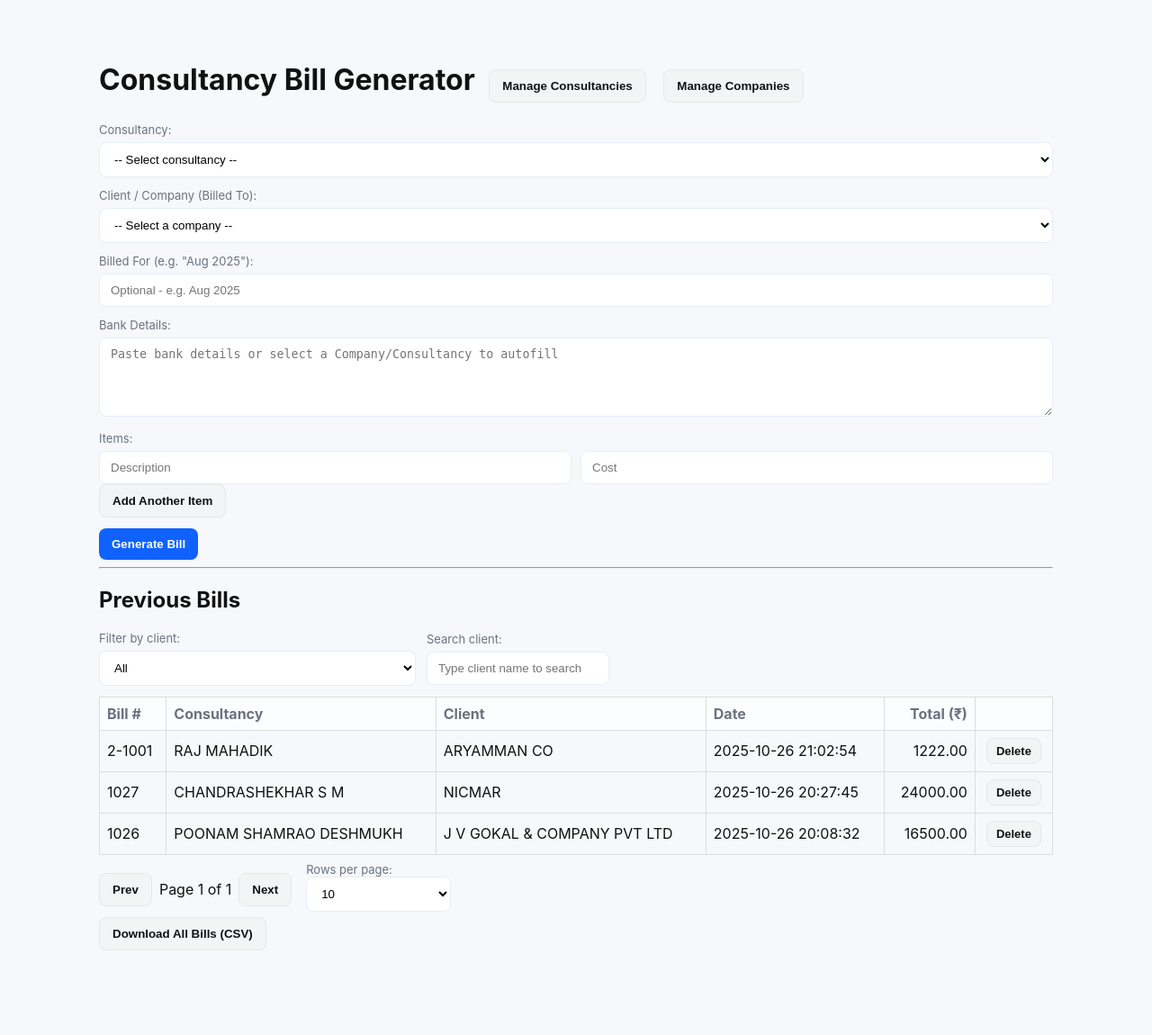
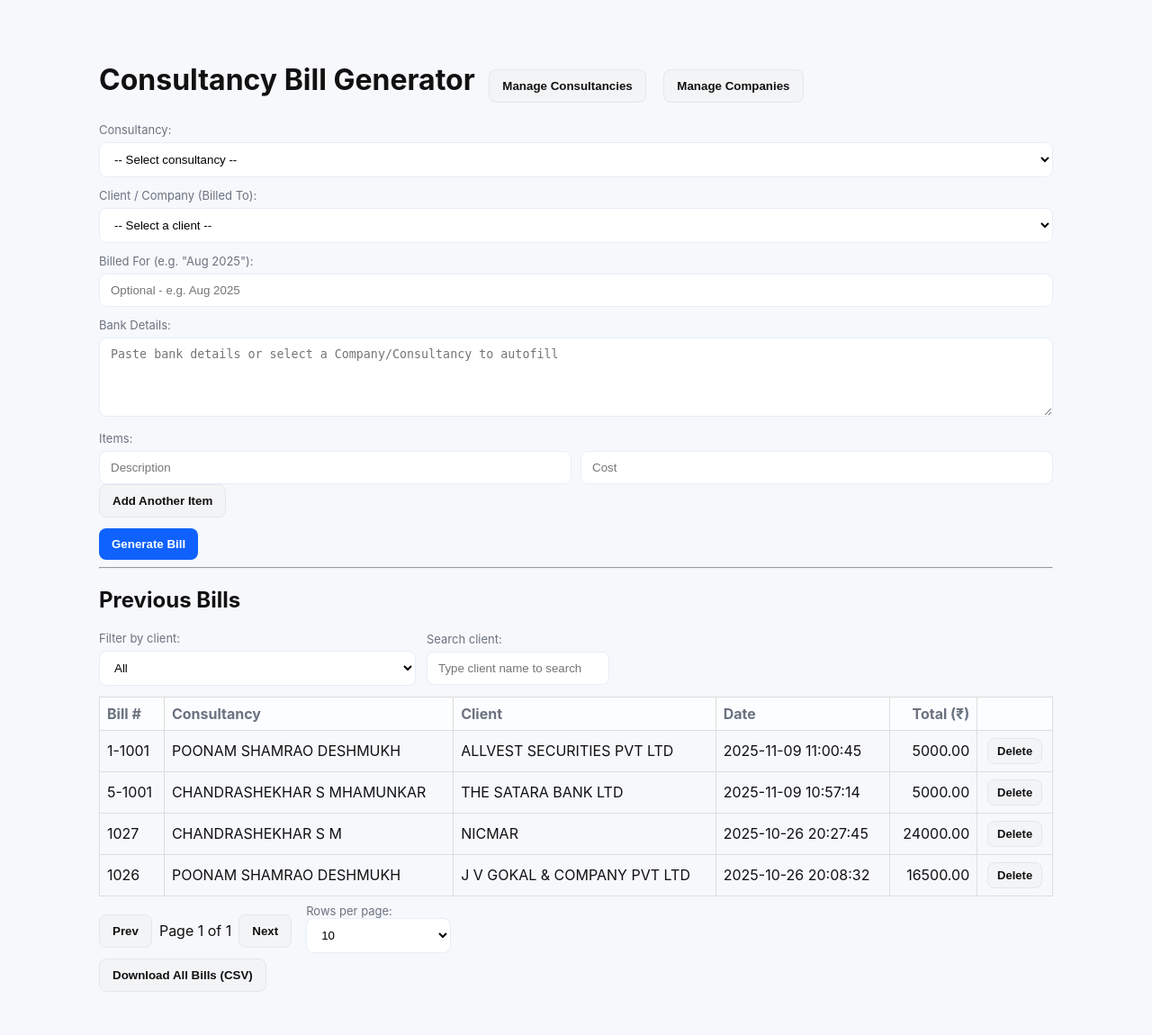
Before and after one commit to adipixel/bill-generator, a Flask app: page / in a window 1280 px wide. Shown: the whole page at 90% size. Before the commit the page ends 1056 px from the top, so only its background shows below. Run offline with Flask 2, Linux system fonts and the light colour scheme.

Commit message:
Updates from Chandu computer

```diff
--- a/app.py
+++ b/app.py
@@ -451,5 +451,45 @@ def edit_consultancy(consultancy_id):
             return render_template('consultancies_edit.html', consultancy=c)
     abort(404)
 
+@app.route('/companies/edit/<int:company_id>', methods=['GET', 'POST'])
+def edit_company(company_id):
+    if request.method == 'POST':
+        name = request.form.get('name','').strip()
+        consultancy_id = request.form.get('consultancy_id')
+        companies = load_companies()
+        updated = False
+        for c in companies:
+            if c.get('company_id') == company_id:
+                c['name'] = name
+                c['consultancy_id'] = consultancy_id
+                updated = True
+                break
+        if not updated:
+            abort(404)
+        rewrite_companies(companies)
+        return redirect(url_for('companies_view'))
+
+    # GET: render edit form
+    companies = load_companies()
+    consultancies = load_consultancies()
+    for c in companies:
+        if c.get('company_id') == company_id:
+            return render_template('companies_edit.html', company=c, consultancies=consultancies)
+    abort(404)
+
+def rewrite_companies(companies_list):
+    """Overwrite companies CSV with provided list."""
+    fieldnames = ['company_id', 'name', 'consultancy_id']
+    with open(COMPANIES_FILE, 'w', newline='') as f:
+        writer = csv.DictWriter(f, fieldnames=fieldnames)
+        writer.writeheader()
+        for c in companies_list:
+            writer.writerow({
+                'company_id': c.get('company_id') or '',
+                'name': c.get('name',''),
+                'consultancy_id': c.get('consultancy_id','')
+            })
+
+
 if __name__ == '__main__':
     app.run(debug=True)
--- a/bill_counters.csv
+++ b/bill_counters.csv
@@ -1,4 +1,5 @@
 consultancy_id,last_number
-1,1000
+1,1001
 2,1001
 3,1000
+5,1001
--- a/bills.csv
+++ b/bills.csv
@@ -7,8 +7,12 @@ INDIAN BANK
 DADAR BRANCH
 A/C NO.20019830341
 IFSC IDIB000D001"
-2-1001,RAJ MAHADIK,ARYAMMAN CO,2025-10-26 21:02:54,September 2025,PF:1222.0,1222.0,"RAJ PRASAD MAHADIK
-ICICI BANK
-A/C NO -003201038437
-IFSC ICIC0000032
-DADAR BRANCH"
+5-1001,CHANDRASHEKHAR S MHAMUNKAR,THE SATARA BANK LTD,2025-11-09 10:57:14,OCTOBER 2025,Provident Fund & ESIC Accounts Maintenance:5000.0,5000.0,"CENTRAL BANK OF INDIA
+KHODADAD CIRCLE DADAR EAST
+BANK A/C NO.3145055919
+IFSC CBIN0280615"
+1-1001,POONAM SHAMRAO DESHMUKH,ALLVEST SECURITIES PVT LTD,2025-11-09 11:00:45,OCTOBER 2025,Provident Fund Work & Accounts Maintenance:5000.0,5000.0,"POONAM S DESHMUKH
+UCO BANK
+WADALA BRANCH
+IFSC UCBA0000978
+ACCOUNT NO 09780110039250"
--- a/companies.csv
+++ b/companies.csv
@@ -1,12 +1,14 @@
-company_id,name,bank_details
-1,J V GOKAL & COMPANY PVT LTD
-2,J J GANDHI CHEMICLA PVT LTD
-3,C W C PLAYWOOD
-4,ARYAMMAN CO
-5,ALLVEST SECURITIES PVT LTD
-6,THE SATARA BANK LTD
-7,GANARAJ CO OP  CREDIT SOCIETY LTD
-8,J V GOKAL & COMPANY PVT LTD DUMPER UNIT
-9,DEVI EKVIR SCHOOL
-10,R B INDUSTRIES
-11,NICMAR
+company_id,name,consultancy_id
+1,J V GOKAL & COMPANY PVT LTD,1
+2,J J GANDHI CHEMICLA PVT LTD,4
+3,C W C PLAYWOOD,1
+4,ARYAMMAN CO,3
+5,ALLVEST SECURITIES PVT LTD,1
+6,THE SATARA BANK LTD,5
+7,GANARAJ CO OP  CREDIT SOCIETY LTD,1
+8,J V GOKAL & COMPANY PVT LTD DUMPER UNIT,2
+9,DEVI EKVIR SCHOOL,4
+10,R B INDUSTRIES,4
+11,NICMAR,3
+12,ARYAMMAN CO,1
+13,GANARAJ CO OP CREDIT SOCIETY LTD,4
--- a/consultancies.csv
+++ b/consultancies.csv
@@ -10,7 +10,15 @@ A/C NO -003201038437
 IFSC ICIC0000032
 DADAR BRANCH","Dadar, Mumbai",
 3,CHANDRASHEKHAR S M,"CHANDRASEHKHAR S MHAMUNKAR
-INDIAN BANK
-DADAR BRANCH
-A/C NO.20019830341
-IFSC IDIB000D001","Dadar, Mumbai",
+BANK OF INDIA
+DAPOLI BRANCH
+A/C NO.145510110008199
+IFSC BKID00001455","Dadar, Mumbai",
+4,ADITYA C MHAMUNKAR,"ADITYA C MHAMUNKAR
+CENTRAL BANK OF INDIA
+IFSC 3111414802
+WADALA WEST BRANCH",DADAR MUMBAI,
+5,CHANDRASHEKHAR S MHAMUNKAR,"CENTRAL BANK OF INDIA
+KHODADAD CIRCLE DADAR EAST
+BANK A/C NO.3145055919
+IFSC CBIN0280615",DADAR EAST,
--- a/templates/bill_display.html
+++ b/templates/bill_display.html
@@ -241,9 +241,9 @@
           </div>
         </div>
 
-        <div class="notes">
+        <!-- <div class="notes">
           <strong>Notes: </strong>Please make payment within 15 days.
-        </div>
+        </div> -->
 
         <!-- Signature area -->
         <div class="signature-section">
--- a/templates/index.html
+++ b/templates/index.html
@@ -185,25 +185,14 @@
 
         <div class="form-group">
           <label>Client / Company (Billed To):</label>
-          <select name="company_id" id="company-select" required>
-            <option value="">-- Select a company --</option>
-            {% for c in companies %}
-            <option
-              value="{{ c.company_id }}"
-              data-bank="{{ c.bank_details|replace('\n','\\n')|e }}"
-            >
-              {{ c.name }}
-            </option>
-            {% endfor %}
-            <option value="custom">Other (enter name)</option>
+          <div id="select_client_input">
+            <select name="client_name" id="client-select">
+              <option value="">-- Select a client --</option>
             </select>
-          <input
-            type="text"
-            name="client_name"
-            id="client-name-input"
-            placeholder="Enter client name"
-            style="display: none; margin-top: 8px"
-          />
+          </div>
+          <div id="custom_client_input" style="display: none;">
+            <input type="text" name="client_name_custom" placeholder="Enter client name" />
+          </div>
         </div>
 
         <div class="form-group">
@@ -585,20 +574,35 @@
       }
     </script>
     <script>
+      // Remove or comment out existing consultancy change listener
       document.querySelector('select[name="consultancy_id"]').addEventListener('change', async function(e) {
           const consultancyId = e.target.value;
-    const clientSelect = document.querySelector('select[name="client_name"]');
-    clientSelect.innerHTML = '<option value="">Select Client</option>';
+          const clientSelect = document.getElementById('client-select');
+          const customClientDiv = document.getElementById('custom_client_input');
+          const selectClientDiv = document.getElementById('select_client_input');
 
-    if (consultancyId && consultancyId !== 'custom') {
+          // Clear and hide both initially
+          clientSelect.innerHTML = '<option value="">-- Select a client --</option>';
+          customClientDiv.style.display = 'none';
+          selectClientDiv.style.display = 'none';
+
+          if (consultancyId === 'custom') {
+              customClientDiv.style.display = 'block';
+          } else if (consultancyId) {
+              selectClientDiv.style.display = 'block';
+              try {
                   const response = await fetch(`/api/companies/${consultancyId}`);
                   const data = await response.json();
+
                   data.companies.forEach(company => {
                       const option = document.createElement('option');
                       option.value = company.name;
                       option.textContent = company.name;
                       clientSelect.appendChild(option);
                   });
+              } catch (error) {
+                  console.error('Error fetching companies:', error);
+              }
           }
       });
     </script>
```
Also changed, not shown: templates/companies.html (+14 -8 lines), templates/companies_edit.html (added, +58 -0 lines). Lines whose indentation alone changed are shown as unchanged.
